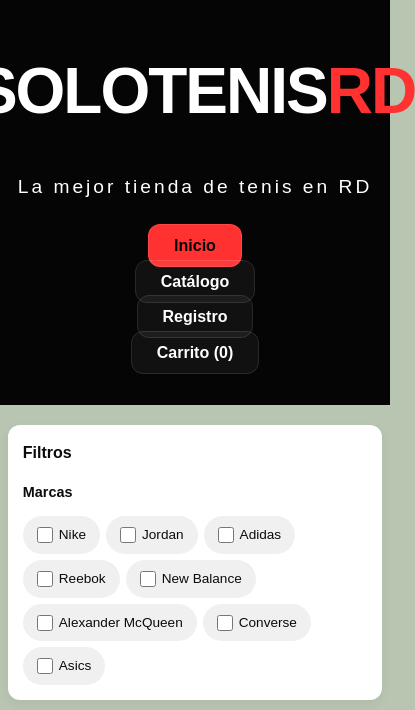
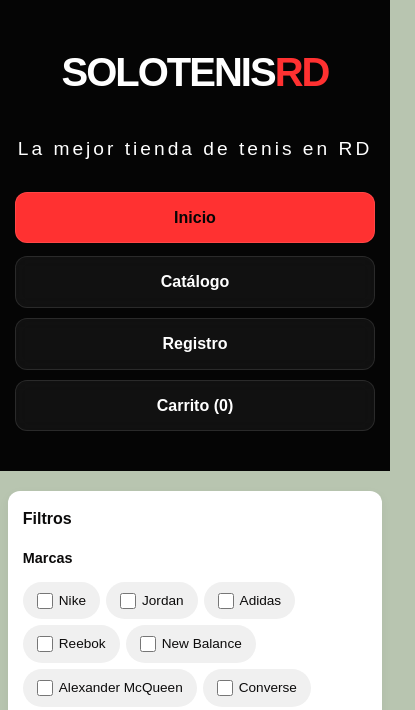
Before and after one commit to KeylaP2/Proyecto-de-Desarrollo-de-Aplicaciones-Web, a plain HTML site: page Index.html in a window 390 px wide. Shown: the top 710 px of the page, 415 px wide, since content can reach past the window. Drawn offline with Linux system fonts and the light colour scheme.

Commit message:
Ahora el layout principal es responsive completamente y tambien la web ( flex;     flex-direction: column;)

```diff
--- a/css/style.css
+++ b/css/style.css
@@ -387,7 +387,6 @@ input:focus {
 @media (max-width: 768px) {
     .store-layout {
         padding: 20px 2%;
-        grid-template-columns: 1fr;
     }
 
     .filters-sidebar {
@@ -403,14 +402,36 @@ input:focus {
         font-size: 0.85rem;
     }
 
+    .main-nav {
+        width: 100%;
+    }
+
     .main-nav ul {
         flex-direction: column;
-        align-items: center;
+        width: 100%;
         gap: 10px;
+    }
+
+    .main-nav li {
+        width: 100%;
+    }
+
+    .main-nav a {
+        display: block;
+        width: 100%;
+        box-sizing: border-box;
     }
 
     .main-header {
         padding: 40px 15px;
+    }
+
+    .main-header h1 {
+        font-size: 2.5rem;
+    }
+
+    .products-grid {
+        grid-template-columns: repeat(auto-fill, minmax(100%, 1fr));
     }
 }
 
```
